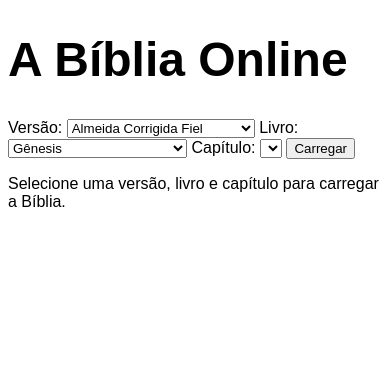
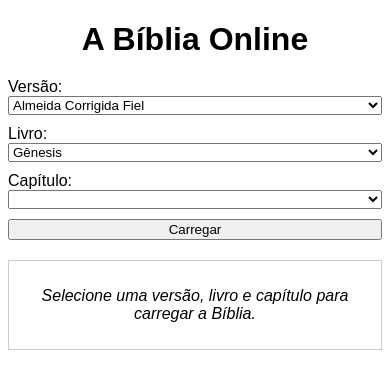
Before and after one commit to flaviofonsecadev/biblia, a plain HTML site: page index.html in a window 390 px wide. Drawn offline with Linux system fonts and the light colour scheme.

Commit message:
Update style.css

```diff
--- a/style.css
+++ b/style.css
@@ -1,41 +1,58 @@
-/* Estilos gerais */
+/* Estilos globais */
 body {
   font-family: Arial, sans-serif;
 }
 
-/* Estilos para o cabeçalho */
-h1 {
-  font-size: 3rem;
-  font-weight: bold;
+.container {
+  margin: 0 auto;
+  max-width: 800px;
+  padding: 20px;
 }
 
-/* Estilos para o formulário de busca */
-.form-row label {
-  font-weight: bold;
+h1 {
+  text-align: center;
+  margin-bottom: 20px;
 }
 
-/* Estilos para o contêiner da Bíblia */
-#bible-container {
-  font-size: 1.5rem;
-  line-height: 2;
-  margin-top: 2rem;
+select {
+  margin-right: 10px;
 }
 
-/* Estilos para a versão selecionada */
-.version-select {
-  font-size: 1.2rem;
-  font-weight: bold;
+#load-button {
+  margin-left: 10px;
 }
 
-/* Estilos para os versículos */
-.verse {
-  font-size: 1.5rem;
-  font-weight: bold;
+/* Estilos da Bíblia */
+#bible-selects {
+  margin-bottom: 20px;
 }
 
-/* Estilos para os números de versículo */
-.verse-number {
-  font-size: 1.2rem;
-  font-weight: normal;
-  margin-right: 1rem;
+#bible-content {
+  margin-top: 20px;
+  border: 1px solid #ccc;
+  padding: 10px;
 }
+
+#bible-content p {
+  text-align: center;
+  font-style: italic;
+}
+
+/* Estilos mobile */
+@media screen and (max-width: 768px) {
+  .container {
+    max-width: 100%;
+    padding: 10px;
+  }
+
+  select {
+    width: 100%;
+    margin-bottom: 10px;
+  }
+
+  #load-button {
+    display: block;
+    margin: 0 auto;
+    width: 100%;
+  }
+}
```
